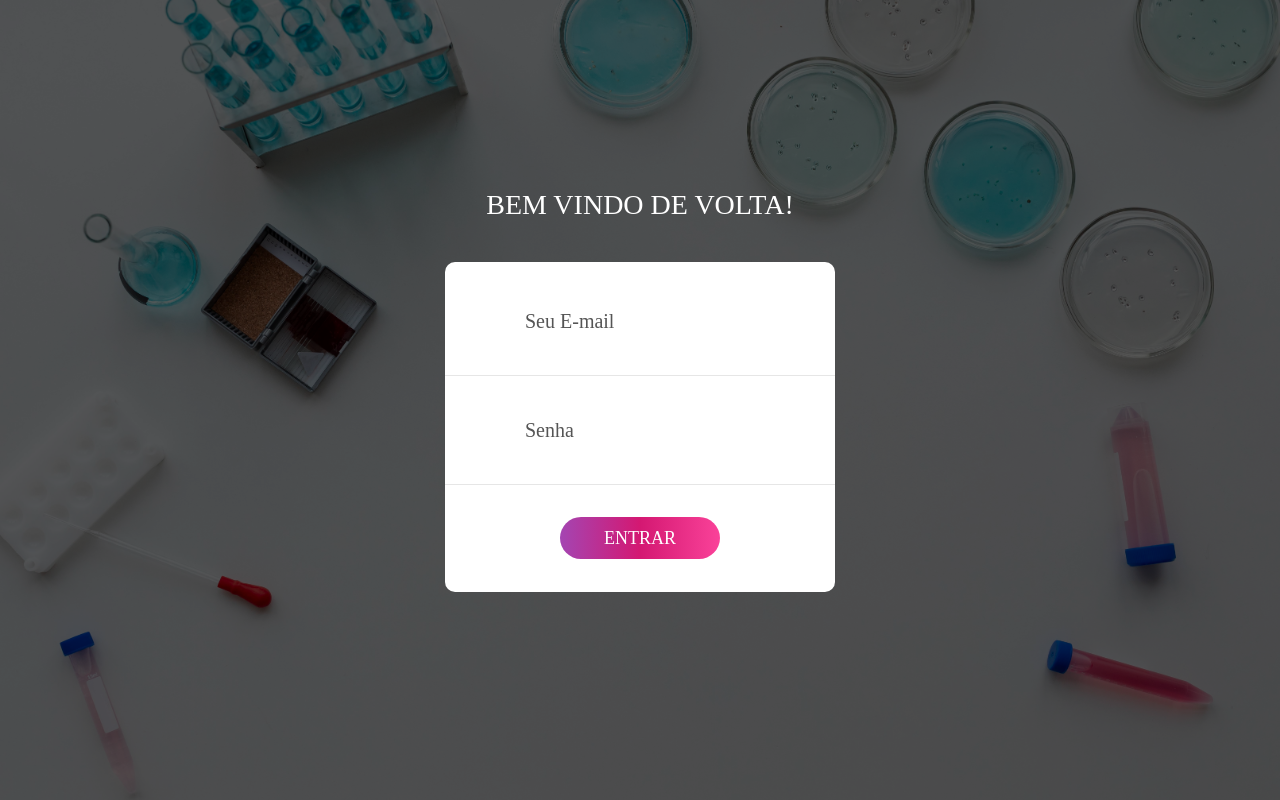
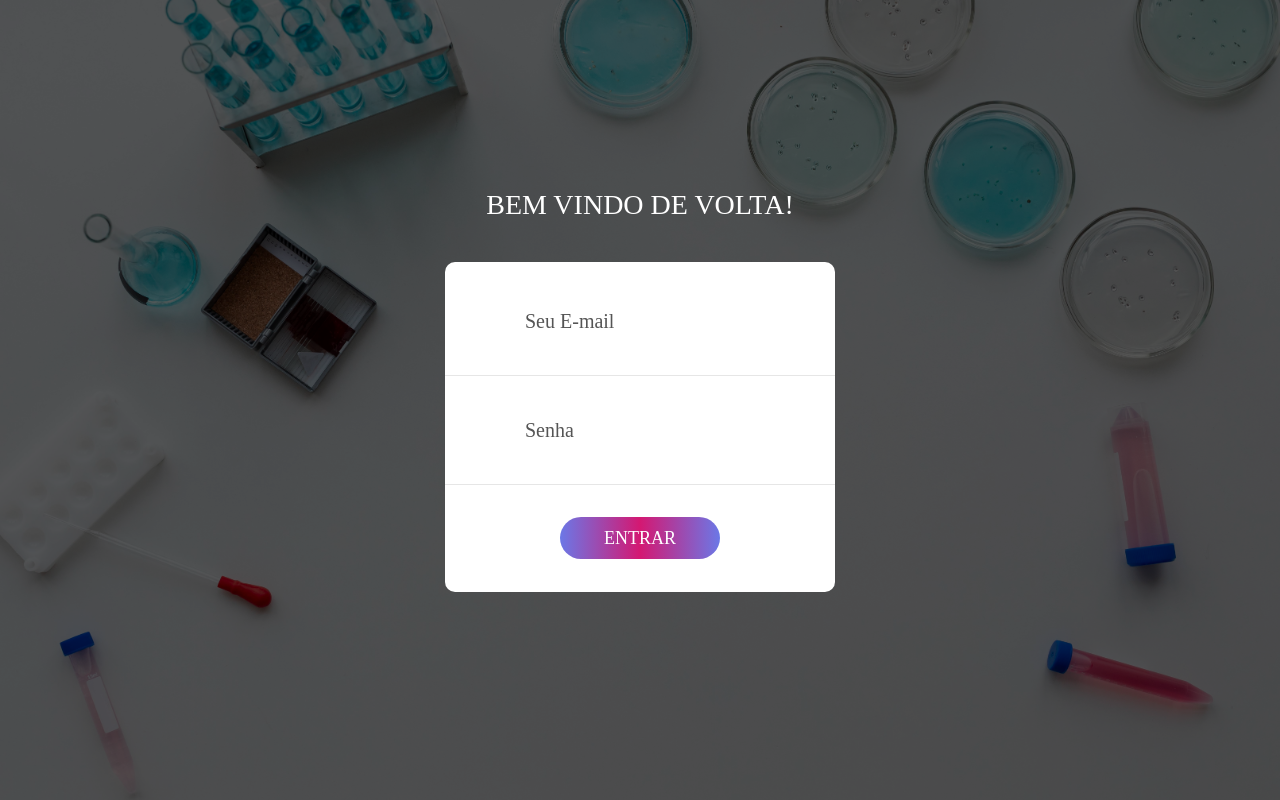
Before and after one commit to Guilherme-Santt/CRUD-PHP-Sist.-Laboratorial, a PHP site: page / in a window 1280 px wide. Run offline with PHP 8.4, Linux system fonts and the light colour scheme; some libraries are stand-ins or nearby versions; some web fonts are replaced.

Commit message:
Atualização estilo botão index

```diff
--- a/estilos/main.css
+++ b/estilos/main.css
@@ -364,11 +364,11 @@ iframe {
   height: 42px;
   border-radius: 21px;
 
-  background: #d41872;
-  background: -webkit-linear-gradient(left, #a445b2, #d41872, #fa4299);
-  background: -o-linear-gradient(left, #a445b2, #d41872, #fa4299);
-  background: -moz-linear-gradient(left, #a445b2, #d41872, #fa4299);
-  background: linear-gradient(left, #a445b2, #d41872, #fa4299);
+  background: #071cd698;
+  background: -webkit-linear-gradient(left, #071cd698, #d41872, #071cd698);
+  background: -o-linear-gradient(left, #071cd698, #d41872, #071cd698);
+  background: -moz-linear-gradient(left, #071cd698, #d41872, #071cd698);
+  background: linear-gradient(left, #071cd698, #d41872, #071cd698);
   position: relative;
   z-index: 1;
 
--- a/estilos/style.css
+++ b/estilos/style.css
@@ -19,7 +19,7 @@ INICIO CONFIGURAÇÕES HEADER*/
     justify-content: center;
     align-items: center;
     margin-bottom: 30px;
-    box-shadow: 0 10px 50px 0 rgba(0, 0, 0, 0);
+    box-shadow: rgba(0, 0, 0, 0.35) 0px 5px 15px;
 }
 
 .list-header {
@@ -43,11 +43,9 @@ INICIO CONFIGURAÇÕES HEADER*/
     height: 5rem;
 }
 .list-header a {
-
     text-decoration: none;
     color: rgb(250, 247, 247);
     /* background-color: rgb(164, 96, 228); */
-    padding: 1rem;
     /* box-shadow: rgba(0, 0, 0, 0.35) 0px 5px 15px; */
     /* border-radius: 1rem; */
 }
```
